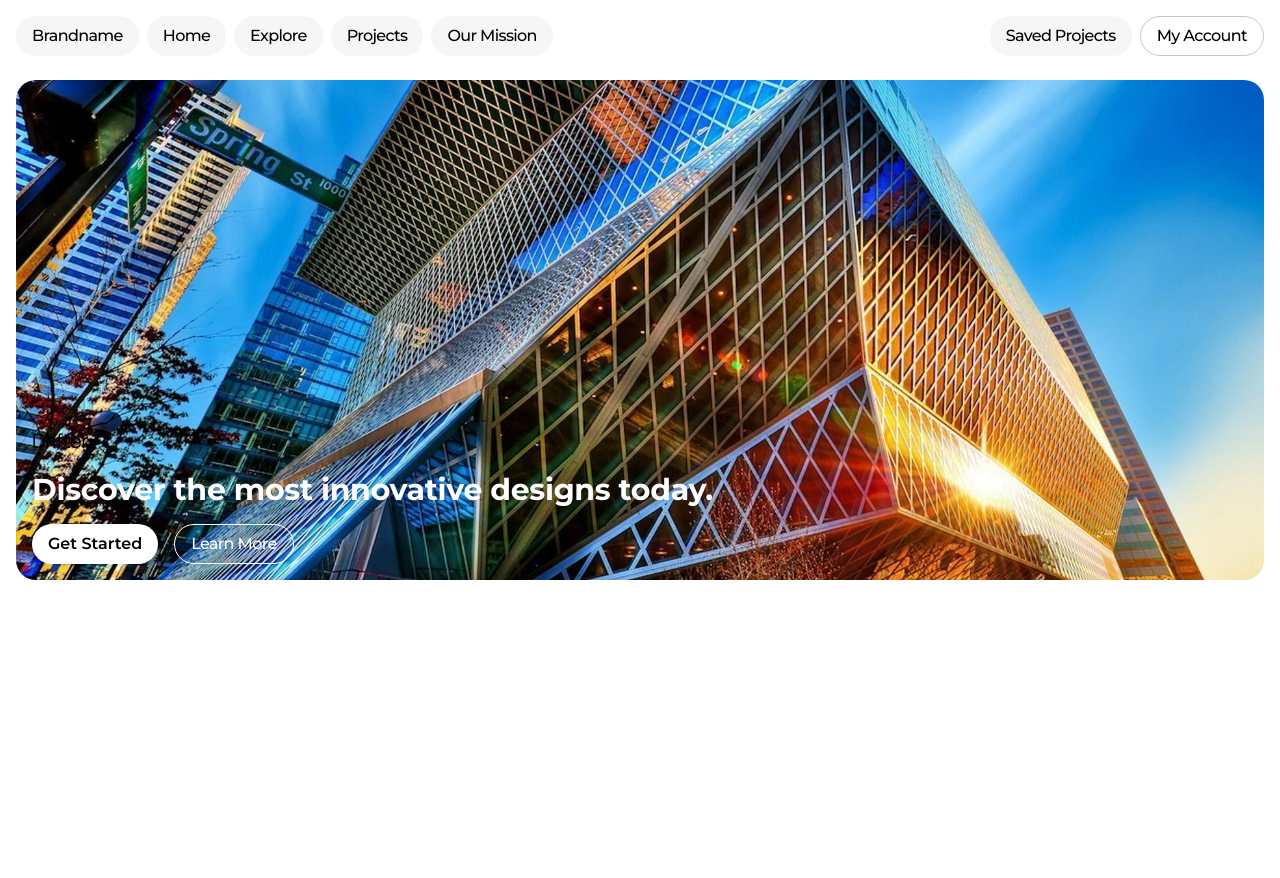
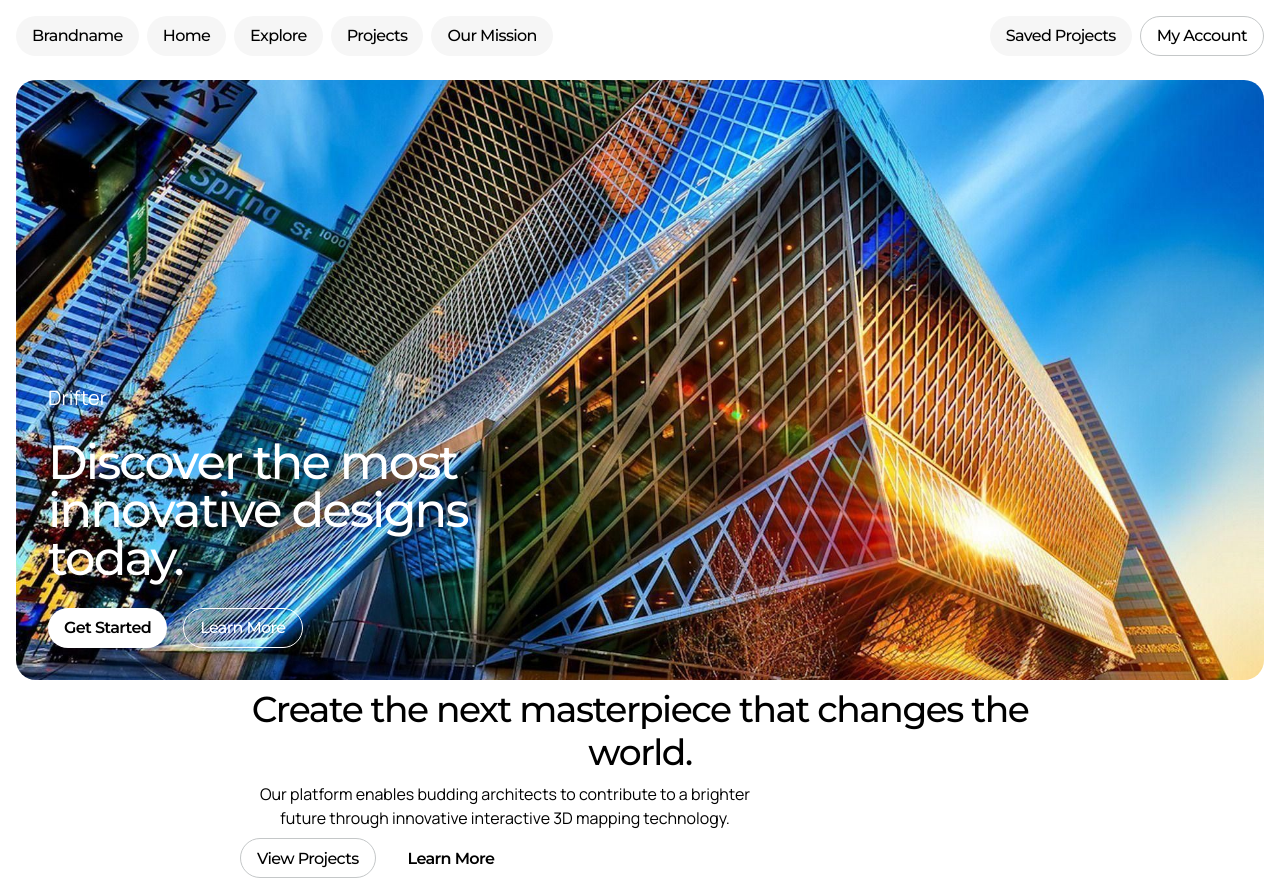
Before and after one commit to gprem09/Urban.I, a React (Create React App) app in the folder frontend/: page / in a window 1280 px wide. Before the commit the page ends 800 px from the top, so only its background shows below. Built offline with nearby package versions, Linux system fonts and the light colour scheme.

Commit message:
Styled the heading and begin working on midd sec

```diff
--- a/frontend/src/chakraTheme.js
+++ b/frontend/src/chakraTheme.js
@@ -37,6 +37,7 @@ const components = {
       filled: {
         background: `#F6F6F6`,
         fontFamily: `Montserrat`,
+        letterSpacing: "-0.04em",
         color: `black`,
         borderRadius: `100px`,
       },
@@ -59,6 +60,7 @@ const components = {
         background: `white`,
         fontFamily: `Montserrat`,
         color: `black`,
+        letterSpacing: "-0.04em",
         borderRadius: `100px`,
       },
       lgrey: {
@@ -100,7 +102,6 @@ const components = {
       color: "black", // Your desired text color
       fontFamily: `Manrope`,
       fontSize: `1rem`,
-      letterSpacing: "-0.02em",
     },
   },
   Box: {
@@ -111,9 +112,9 @@ const components = {
   Heading: {
     baseStyle: {
       fontFamily: `Montserrat`,
-      fontWeight: `700`,
+      fontWeight: `500`,
+      letterSpacing: "-0.04em",
       color: "black",
-      letterSpacing: `-0.01em`,
     },
   },
 };
--- a/frontend/src/components/Landing.js
+++ b/frontend/src/components/Landing.js
@@ -12,11 +12,11 @@ import { RiCircleFill } from "react-icons/ri";
 
 export const Landing = () => {
   return (
-    <Flex width="100%" height="100%" marginTop="5rem" marginInline="1rem">
+    <Stack width="100%" height="100%" marginTop="5rem" marginInline="1rem">
       <Box
         position="relative"
         width="100%"
-        height="500px"
+        height="600px"
         borderRadius="20px"
         overflow="hidden"
       >
@@ -34,12 +34,15 @@ export const Landing = () => {
           position="absolute"
           bottom="0"
           left="0"
-          padding="1rem"
-          spacing="1rem"
+          padding="2rem"
+          spacing="1.6rem"
           color="white"
+          maxWidth="500px"
         >
-          <Text fontSize="xl">Drifter</Text>
-          <Heading fontSize="3xl" color="white">
+          <Text fontSize="xl" color="white">
+            Drifter
+          </Text>
+          <Heading fontSize="5xl" lineHeight="1em" color="white">
             Discover the most innovative designs today.
           </Heading>
           <Flex gap="1rem">
@@ -48,6 +51,21 @@ export const Landing = () => {
           </Flex>
         </Stack>
       </Box>
-    </Flex>
+      <Flex justifyContent="center" alignContent="center">
+        <Stack textAlign="center">
+          <Heading maxWidth="800px">
+            Create the next masterpiece that changes the world.
+          </Heading>
+          <Text maxWidth="530px">
+            Our platform enables budding architects to contribute to a brighter
+            future through innovative interactive 3D mapping technology.
+          </Text>
+          <Flex gap="1rem">
+            <Button variant="boutline">View Projects</Button>
+            <Button variant="white">Learn More</Button>
+          </Flex>
+        </Stack>
+      </Flex>
+    </Stack>
   );
 };
--- a/frontend/src/components/Navbar.js
+++ b/frontend/src/components/Navbar.js
@@ -4,6 +4,7 @@ import { Flex, Button } from "@chakra-ui/react";
 export const Navbar = () => {
   return (
     <Flex
+      bg="white"
       position="fixed"
       top="0"
       zIndex="100"
@@ -11,7 +12,6 @@ export const Navbar = () => {
       justifySelf="center"
       justifyContent="space-between"
       alignItems="center"
-      borderRadius="100px"
       height="72px"
       width="100%"
     >
```
